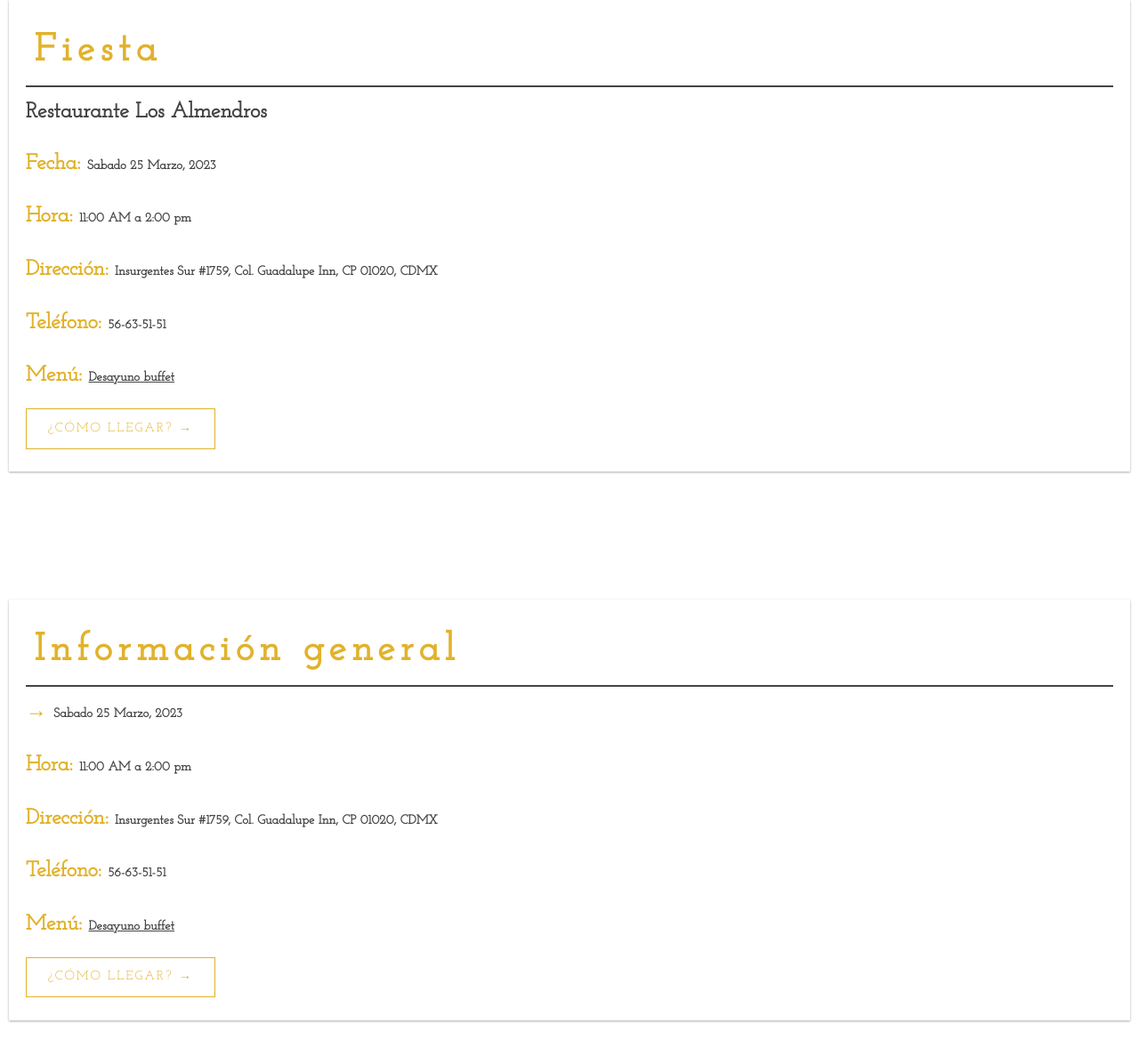
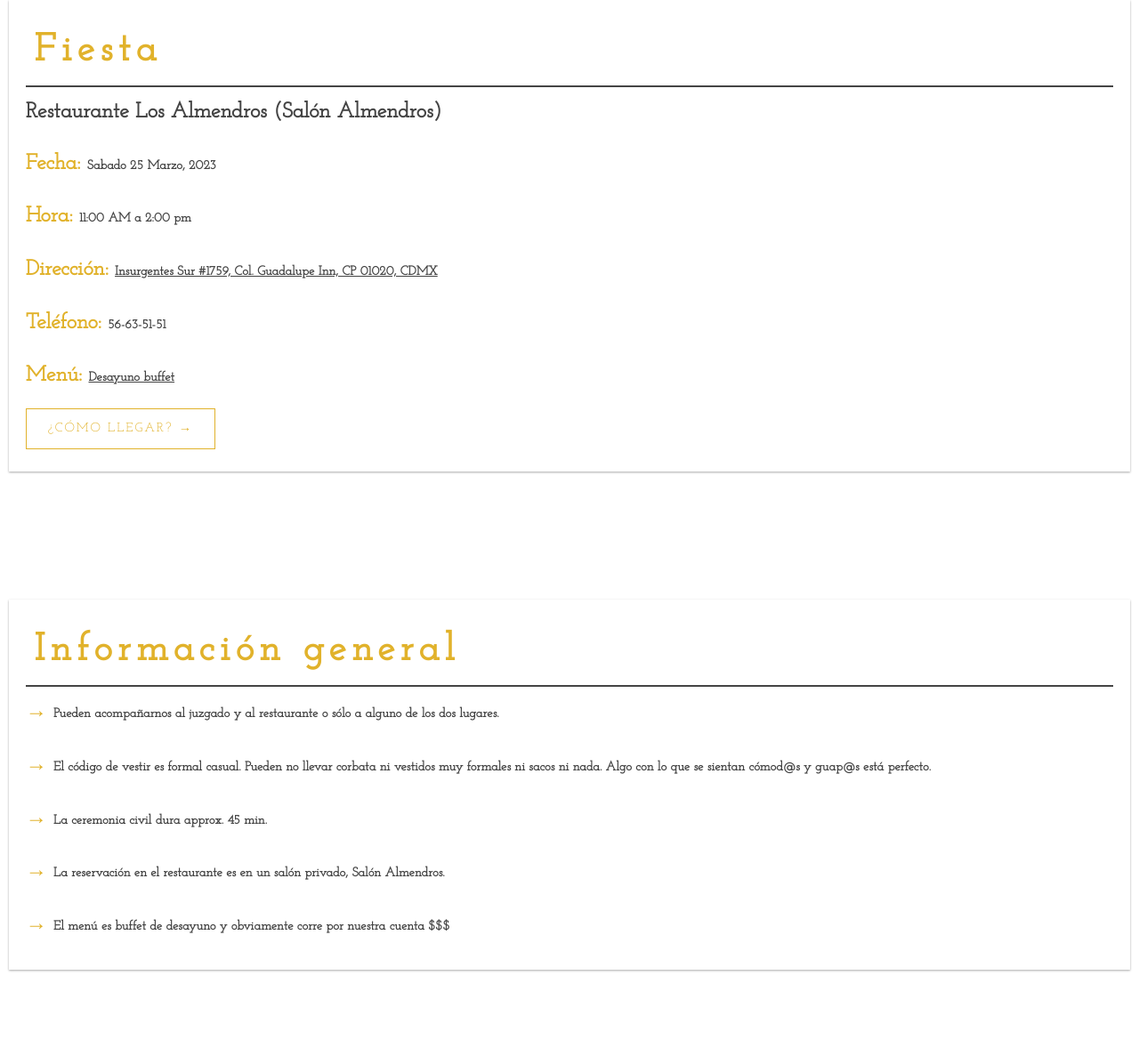
Before and after one commit to jessyjc/jessyjc.github.io, a website: page index.html in a window 1280 px wide. Shown: the part 2208-3395 px from the top of the page at 89% size. Drawn offline with nearby package versions, Linux system fonts and the light colour scheme.

```diff
--- a/index.html
+++ b/index.html
@@ -71,7 +71,7 @@
 			<h2>Juzgado #51 del Registro Civil</h2>
 			<h3><strong>Fecha: </strong>Sabado 25 Marzo, 2023</h3>
 			<h3><strong>Hora: </strong>9:30 AM a 10:45 AM (approx)</h3>
-			<h3><strong>Dirección: </strong><a href="https://www.google.com/maps/place/Registry+No.+51/@19.37226,-99.1587754,17z/data=!3m1!4b1!4m6!3m5!1s0x85d1ffbac3fd005d:0x9874dad1251e27d6!8m2!3d19.37226!4d-99.1587754!16s%2Fg%2F1vpq773r"><u>Uxmal 803, Col. Santa Cruz Atoyac, CP 03310, CDMX.</u></a></h3>
+			<h3><strong>Dirección: </strong><a href="https://www.google.com/maps/place/Registry+No.+51/@19.37226,-99.1587754,17z/data=!3m1!4b1!4m6!3m5!1s0x85d1ffbac3fd005d:0x9874dad1251e27d6!8m2!3d19.37226!4d-99.1587754!16s%2Fg%2F1vpq773r"><u>Uxmal #803, Col. Santa Cruz Atoyac, CP 03310, CDMX.</u></a></h3>
 			<a rel="noopener"
 				href="https://www.marriott.com/event-reservations/reservation-link.mi?id=1544032508326&key=GRP&app=resvlink"
 				class="newbtn btn-from-left newbtn__border">¿Cómo llegar? &rarr;</a>
@@ -80,10 +80,10 @@
 		</div>
 		<div class="text-box">
 			<h1>Fiesta</h1>
-			<h2>Restaurante Los Almendros</h2>
+			<h2>Restaurante Los Almendros (Salón Almendros)</h2>
 			<h3><strong>Fecha: </strong>Sabado 25 Marzo, 2023</h3>
 			<h3><strong>Hora: </strong>11:00 AM a 2:00 pm</h3>
-			<h3><strong>Dirección: </strong>Insurgentes Sur #1759, Col. Guadalupe Inn, CP 01020, CDMX</h3>
+			<h3><strong>Dirección: </strong><a href="https://www.google.com/maps/place/Almendros+Sur/@19.3586623,-99.1850191,18.72z/data=!4m6!3m5!1s0x85d1fff48009d415:0x6b29cdab26ff008!8m2!3d19.3588047!4d-99.1843033!16s%2Fg%2F1tqty6v1"><u>Insurgentes Sur #1759, Col. Guadalupe Inn, CP 01020, CDMX</u></a></h3>
 			<h3><strong>Teléfono: </strong>56-63-51-51</h3>
 			<h3><strong>Menú: </strong><a href="img/menu.pdf"><u>Desayuno buffet</u></a></h3>
 
@@ -95,15 +95,12 @@
 
 		<div class="text-box">
 			<h1>Información general</h1>
-			<h3><strong> &rarr; </strong>Sabado 25 Marzo, 2023</h3>
-			<h3><strong>Hora: </strong>11:00 AM a 2:00 pm</h3>
-			<h3><strong>Dirección: </strong>Insurgentes Sur #1759, Col. Guadalupe Inn, CP 01020, CDMX</h3>
-			<h3><strong>Teléfono: </strong>56-63-51-51</h3>
-			<h3><strong>Menú: </strong><a href="img/menu.pdf"><u>Desayuno buffet</u></a></h3>
+			<h3><strong> &rarr; </strong>Pueden acompañarnos al juzgado y al restaurante o sólo a alguno de los dos lugares.</h3>
+			<h3><strong> &rarr; </strong>El código de vestir es formal casual. Pueden no llevar corbata ni vestidos muy formales ni sacos ni nada. Algo con lo que se sientan cómod@s y guap@s está perfecto.</h3>
+			<h3><strong> &rarr; </strong>La ceremonia civil dura approx. 45 min.</h3>
+			<h3><strong> &rarr; </strong>La reservación en el restaurante es en un salón privado, Salón Almendros.</h3>
+			<h3><strong> &rarr; </strong>El menú es buffet de desayuno y obviamente corre por nuestra cuenta $$$</h3>
 
-			<a rel="noopener"
-				href="https://www.marriott.com/event-reservations/reservation-link.mi?id=1544032508326&key=GRP&app=resvlink"
-				class="newbtn btn-from-left newbtn__border">¿Cómo llegar? &rarr;</a>
 
 		</div>
 
```
Also changed, not shown: 1 other file.
